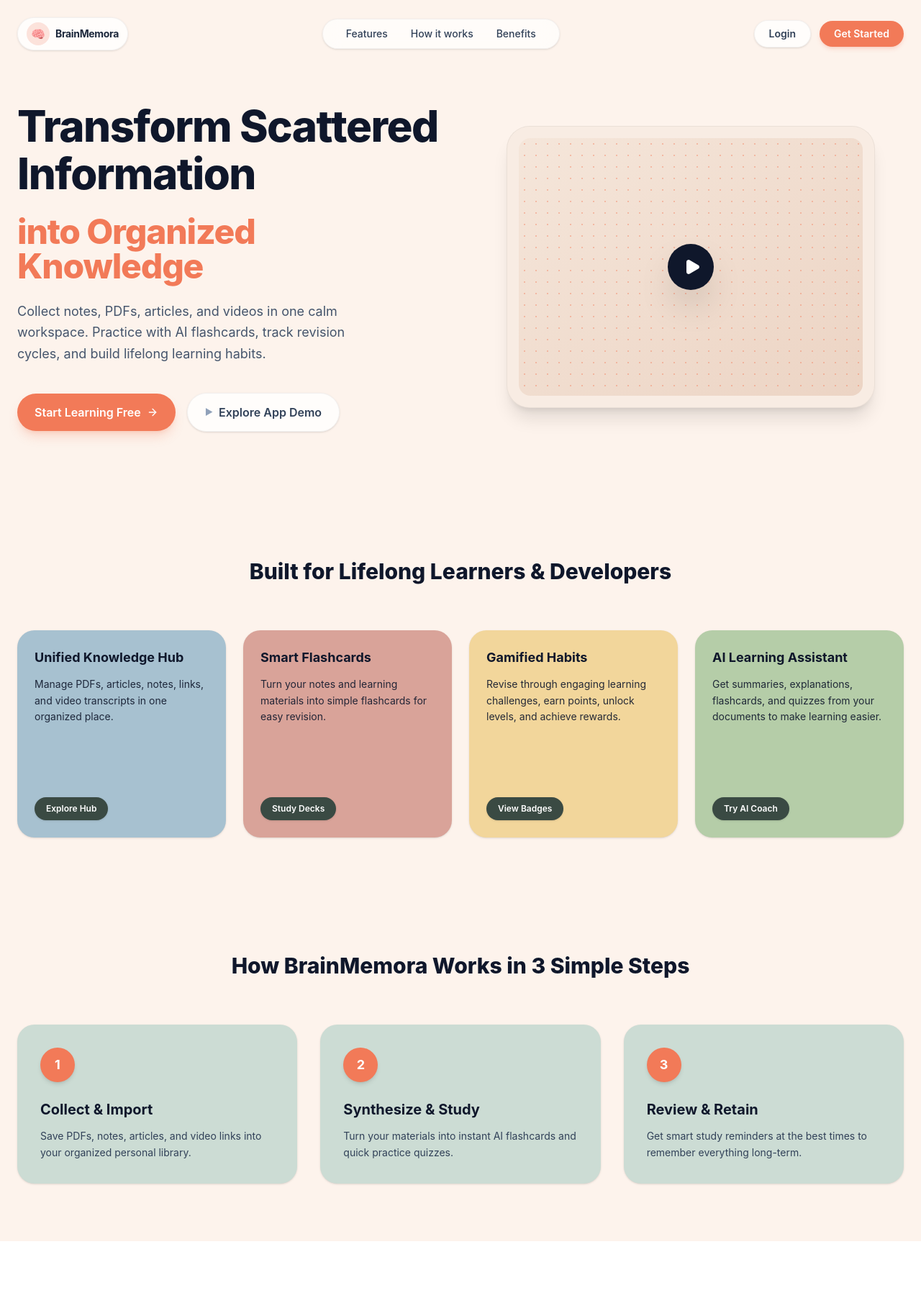
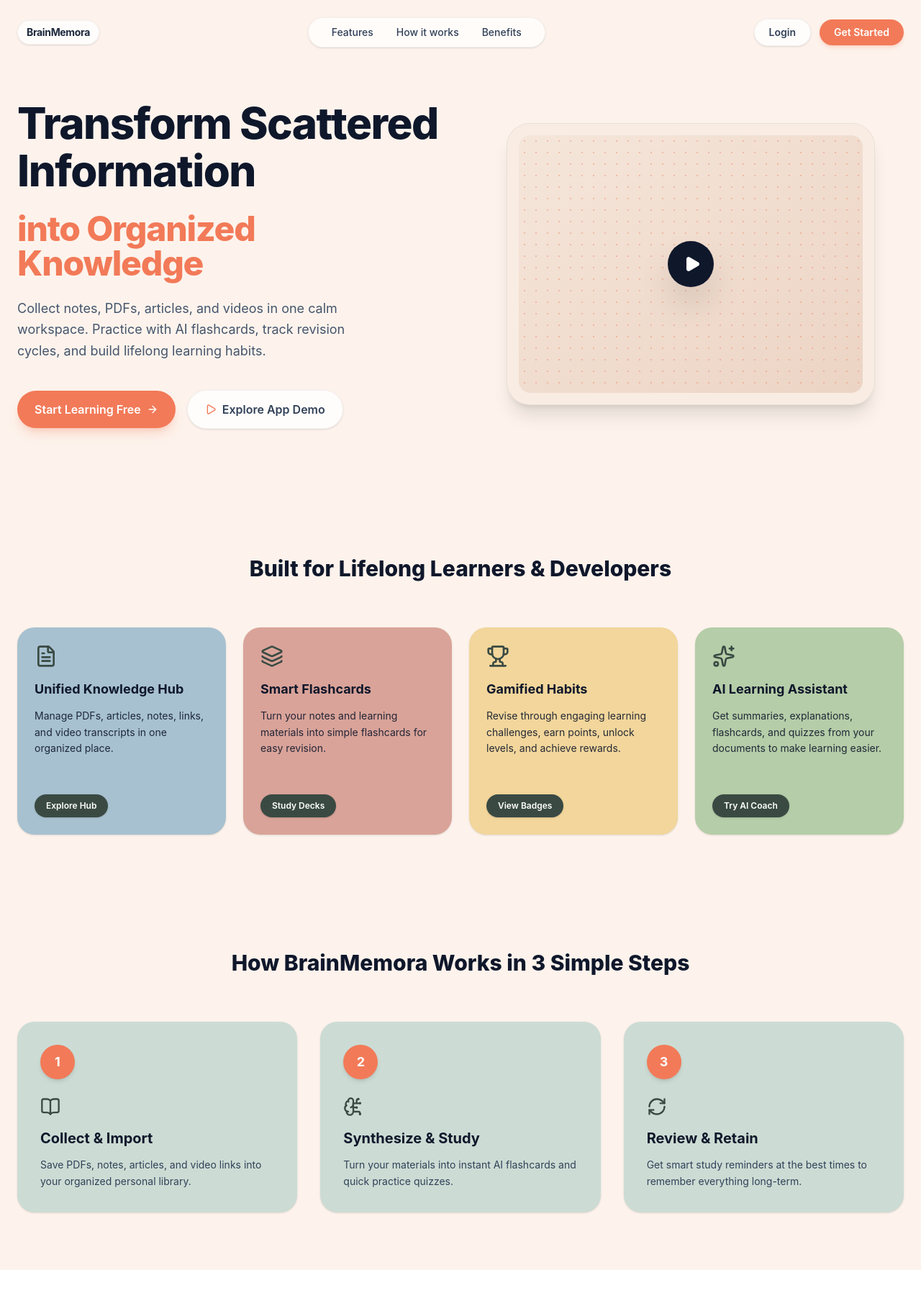
Before and after one commit to ShanuKohinoor/BrainMemora, a React (Vite) app in the folder Client/: page / in a window 1280 px wide. Shown: the top 1804 px of the page at 72% size. Built offline with nearby package versions, Linux system fonts and the light colour scheme.

Commit message:
Update Landing page

```diff
--- a/Client/src/pages/LandingPage.tsx
+++ b/Client/src/pages/LandingPage.tsx
@@ -1,40 +1,60 @@
-import { Play, ArrowRight } from "lucide-react";
+
+import {
+  Play,
+  ArrowRight,
+  BookOpen,
+  Layers,
+  Trophy,
+  Sparkles,
+  FileText,
+  BrainCircuit,
+  RefreshCw,
+} from "lucide-react";
+
 import { Link } from "react-router";
 
+// Landing page
 export function LandingPage() {
   return (
+    // Main page background
     <div className="min-h-screen bg-[#FDF3EC] text-slate-900 font-sans selection:bg-[#F27A58]/20">
 
-      {/* Top navigation bar */}
+                              {/*NAVIGATION BAR*/}
       <header className="max-w-7xl mx-auto px-6 py-6 flex items-center justify-between">
 
         {/* BrainMemora logo */}
         <div className="flex items-center gap-2 bg-white/80 backdrop-blur-md px-3 py-1.5 rounded-full shadow-sm border border-black/5">
-          <div className="w-8 h-8 rounded-full bg-[#F27A58]/20 flex items-center justify-center text-[#F27A58] font-bold">
-            🧠
-          </div>
 
           <span className="font-bold text-sm tracking-tight text-slate-800">
             BrainMemora
           </span>
         </div>
 
-        {/* Links to sections on this page */}
+        {/* Navigation links*/}
         <nav className="hidden md:flex items-center gap-8 bg-white/70 backdrop-blur-md px-8 py-2.5 rounded-full shadow-sm border border-black/5 text-sm font-medium text-slate-700">
-          <a href="#features" className="hover:text-[#F27A58] transition-colors">
+          <a
+            href="#features"
+            className="hover:text-[#F27A58] transition-colors"
+          >
             Features
           </a>
 
-          <a href="#how-it-works" className="hover:text-[#F27A58] transition-colors">
+          <a
+            href="#how-it-works"
+            className="hover:text-[#F27A58] transition-colors"
+          >
             How it works
           </a>
 
-          <a href="#benefits" className="hover:text-[#F27A58] transition-colors">
+          <a
+            href="#benefits"
+            className="hover:text-[#F27A58] transition-colors"
+          >
             Benefits
           </a>
         </nav>
 
-        {/* Buttons to open Login and Register pages */}
+        {/* Login and Register navigation buttons */}
         <div className="flex items-center gap-3">
           <Link
             to="/login"
@@ -52,26 +72,28 @@
         </div>
       </header>
 
-      {/* Main heading and introduction */}
+                              {/* HERO SECTION */}
       <section className="max-w-7xl mx-auto px-6 pt-12 pb-24 grid grid-cols-1 lg:grid-cols-12 gap-12 items-center">
 
-        {/* Heading, description, and buttons */}
+        {/* Main heading, and description*/}
         <div className="lg:col-span-6 flex flex-col gap-6">
           <h1 className="text-5xl lg:text-6xl font-extrabold tracking-tight text-slate-900 leading-[1.1]">
             Transform Scattered Information
           </h1>
 
+          {/* Highlight the main message*/}
           <h2 className="text-4xl lg:text-5xl font-extrabold text-[#F27A58] tracking-tight">
             into Organized Knowledge
           </h2>
 
+          {/* Short introduction of BrainMemora's use */}
           <p className="text-slate-600 text-base lg:text-lg max-w-lg leading-relaxed">
             Collect notes, PDFs, articles, and videos in one calm workspace.
             Practice with AI flashcards, track revision cycles, and build
             lifelong learning habits.
           </p>
 
-          {/* Buttons to start learning or explore the demo */}
+          {/* Main actions for new and existing users */}
           <div className="flex flex-wrap items-center gap-4 pt-4">
             <Link
               to="/register"
@@ -79,30 +101,30 @@
             >
               Start Learning Free
 
+              {/* Arrow moves slightly when the button is hovered */}
               <ArrowRight className="w-4 h-4 group-hover:translate-x-1 transition-transform" />
             </Link>
 
+            {/* Visual demo button */}
             <button
               type="button"
               className="flex items-center gap-2 px-6 py-3.5 bg-white/80 hover:bg-white text-slate-700 font-semibold rounded-full shadow-sm border border-black/5 transition-all"
             >
-              <span className="text-xs text-slate-400">▶</span>
+              <Play className="w-4 h-4 text-[#F27A58]" />
               Explore App Demo
             </button>
           </div>
         </div>
 
-        {/* Picture area on the right side */}
+        {/* Right side of the hero section */}
         <div className="lg:col-span-6 relative flex justify-center">
           <div className="w-full max-w-lg bg-[#F8ECE3] p-4 rounded-[32px] shadow-xl border border-black/5 relative overflow-hidden group">
 
-            {/* Background for the app illustration */}
             <div className="relative rounded-2xl overflow-hidden bg-gradient-to-br from-[#F5E6DA] to-[#ECD4C4] p-8 aspect-[4/3] flex items-center justify-center">
 
-              {/* Small dots in the background */}
               <div className="absolute inset-0 opacity-40 bg-[radial-gradient(#F27A58_1px,transparent_1px)] [background-size:16px_16px]"></div>
 
-              {/* Play button in the centre */}
+              {/* Play button */}
               <div className="w-16 h-16 rounded-full bg-slate-900 text-white flex items-center justify-center shadow-2xl z-10 cursor-pointer hover:scale-105 transition-transform">
                 <Play className="w-6 h-6 fill-white ml-1" />
               </div>
@@ -111,10 +133,10 @@
         </div>
       </section>
 
-      {/* Features section */}
+                     {/*  FEATURES SECTION  */}
       <section id="features" className="max-w-7xl mx-auto px-6 py-20">
 
-        {/* Features heading */}
+        {/* Heading introducing the platform's features */}
         <div className="text-center max-w-2xl mx-auto mb-16">
           <h2 className="text-3xl lg:text-3xl font-extrabold text-slate-900">
             Built for Lifelong Learners & Developers
@@ -124,9 +146,12 @@
         {/* Four feature cards */}
         <div className="grid grid-cols-1 md:grid-cols-2 lg:grid-cols-4 gap-6">
 
-          {/* Card 1: Store learning materials */}
+          {/* Feature 1: Organize learning materials. */}
           <div className="bg-[#A7C1D0] p-6 rounded-3xl shadow-sm flex flex-col justify-between h-72 text-slate-900">
             <div>
+              {/* Icon */}
+              <FileText className="w-8 h-8 mb-4 text-[#3A4A43]" />
+
               <h3 className="font-bold text-lg mb-3">
                 Unified Knowledge Hub
               </h3>
@@ -137,6 +162,7 @@
               </p>
             </div>
 
+            {/* Feature action button */}
             <button
               type="button"
               className="self-start px-4 py-2 bg-[#3A4A43] text-white text-xs font-semibold rounded-full shadow-sm hover:bg-black transition-colors"
@@ -145,9 +171,12 @@
             </button>
           </div>
 
-          {/* Card 2: Create flashcards */}
+          {/* Feature 2: Create and revise flashcards */}
           <div className="bg-[#D9A399] p-6 rounded-3xl shadow-sm flex flex-col justify-between h-72 text-slate-900">
             <div>
+              {/* Icon*/}
+              <Layers className="w-8 h-8 mb-4 text-[#3A4A43]" />
+
               <h3 className="font-bold text-lg mb-3">
                 Smart Flashcards
               </h3>
@@ -158,6 +187,7 @@
               </p>
             </div>
 
+            {/* Feature button */}
             <button
               type="button"
               className="self-start px-4 py-2 bg-[#3A4A43] text-white text-xs font-semibold rounded-full shadow-sm hover:bg-black transition-colors"
@@ -166,9 +196,12 @@
             </button>
           </div>
 
-          {/* Card 3: Build regular learning habits */}
+          {/* Feature 3: Encourage consistent learning habits */}
           <div className="bg-[#F2D69B] p-6 rounded-3xl shadow-sm flex flex-col justify-between h-72 text-slate-900">
             <div>
+              {/* Trophy icon */}
+              <Trophy className="w-8 h-8 mb-4 text-[#3A4A43]" />
+
               <h3 className="font-bold text-lg mb-3">
                 Gamified Habits
               </h3>
@@ -179,6 +212,7 @@
               </p>
             </div>
 
+            {/* Feature button */}
             <button
               type="button"
               className="self-start px-4 py-2 bg-[#3A4A43] text-white text-xs font-semibold rounded-full shadow-sm hover:bg-black transition-colors"
@@ -187,9 +221,12 @@
             </button>
           </div>
 
-          {/* Card 4: Get help from AI */}
+          {/* Feature 4: Get AI-powered learning assistance */}
           <div className="bg-[#B5CDA8] p-6 rounded-3xl shadow-sm flex flex-col justify-between h-72 text-slate-900">
             <div>
+              {/* Sparkles icon */}
+              <Sparkles className="w-8 h-8 mb-4 text-[#3A4A43]" />
+
               <h3 className="font-bold text-lg mb-3">
                 AI Learning Assistant
               </h3>
@@ -200,6 +237,7 @@
               </p>
             </div>
 
+            {/* Feature button */}
             <button
               type="button"
               className="self-start px-4 py-2 bg-[#3A4A43] text-white text-xs font-semibold rounded-full shadow-sm hover:bg-black transition-colors"
@@ -210,28 +248,32 @@
         </div>
       </section>
 
-      {/* Steps showing how BrainMemora works */}
+                  {/* HOW IT WORKS SECTION */}
       <section
         id="how-it-works"
         className="max-w-7xl mx-auto px-6 py-20 mb-20"
       >
 
-        {/* Steps heading */}
+        {/* Heading introducing the three learning steps */}
         <div className="text-center max-w-2xl mx-auto mb-16">
           <h2 className="text-3xl lg:text-3xl font-extrabold text-slate-900">
             How BrainMemora Works in 3 Simple Steps
           </h2>
         </div>
 
-        {/* Three steps */}
+        {/* Three steps displayed  */}
         <div className="grid grid-cols-1 md:grid-cols-3 gap-8">
 
-          {/* Step 1: Collect learning materials */}
+          {/* Step 1: Collect and import materials */}
           <div className="bg-[#CCDCD4] p-8 rounded-3xl shadow-sm relative flex flex-col justify-between">
             <div>
+              {/* Number identifies the first step */}
               <div className="w-12 h-12 rounded-full bg-[#F27A58] text-white font-bold text-lg flex items-center justify-center mb-6 shadow-md">
                 1
               </div>
+
+              {/* Book icon */}
+              <BookOpen className="w-7 h-7 mb-4 text-[#3A4A43]" />
 
               <h3 className="font-bold text-xl mb-3 text-slate-900">
                 Collect & Import
@@ -244,12 +286,16 @@
             </div>
           </div>
 
-          {/* Step 2: Study using learning tools */}
+          {/* Step 2: Turn materials into study resources*/}
           <div className="bg-[#CCDCD4] p-8 rounded-3xl shadow-sm relative flex flex-col justify-between">
             <div>
+              {/* Number identifies the second step. */}
               <div className="w-12 h-12 rounded-full bg-[#F27A58] text-white font-bold text-lg flex items-center justify-center mb-6 shadow-md">
                 2
               </div>
+
+              {/* BrainCircuit icon represents AI-assisted learning*/}
+              <BrainCircuit className="w-7 h-7 mb-4 text-[#3A4A43]" />
 
               <h3 className="font-bold text-xl mb-3 text-slate-900">
                 Synthesize & Study
@@ -262,12 +308,16 @@
             </div>
           </div>
 
-          {/* Step 3: Review and remember */}
+          {/* Step 3: Revise and retain knowledge*/}
           <div className="bg-[#CCDCD4] p-8 rounded-3xl shadow-sm relative flex flex-col justify-between">
             <div>
+              {/* Number identifies the third step. */}
               <div className="w-12 h-12 rounded-full bg-[#F27A58] text-white font-bold text-lg flex items-center justify-center mb-6 shadow-md">
                 3
               </div>
+
+              {/* Refresh icon represents revision and repeated practice*/}
+              <RefreshCw className="w-7 h-7 mb-4 text-[#3A4A43]" />
 
               <h3 className="font-bold text-xl mb-3 text-slate-900">
                 Review & Retain
```
